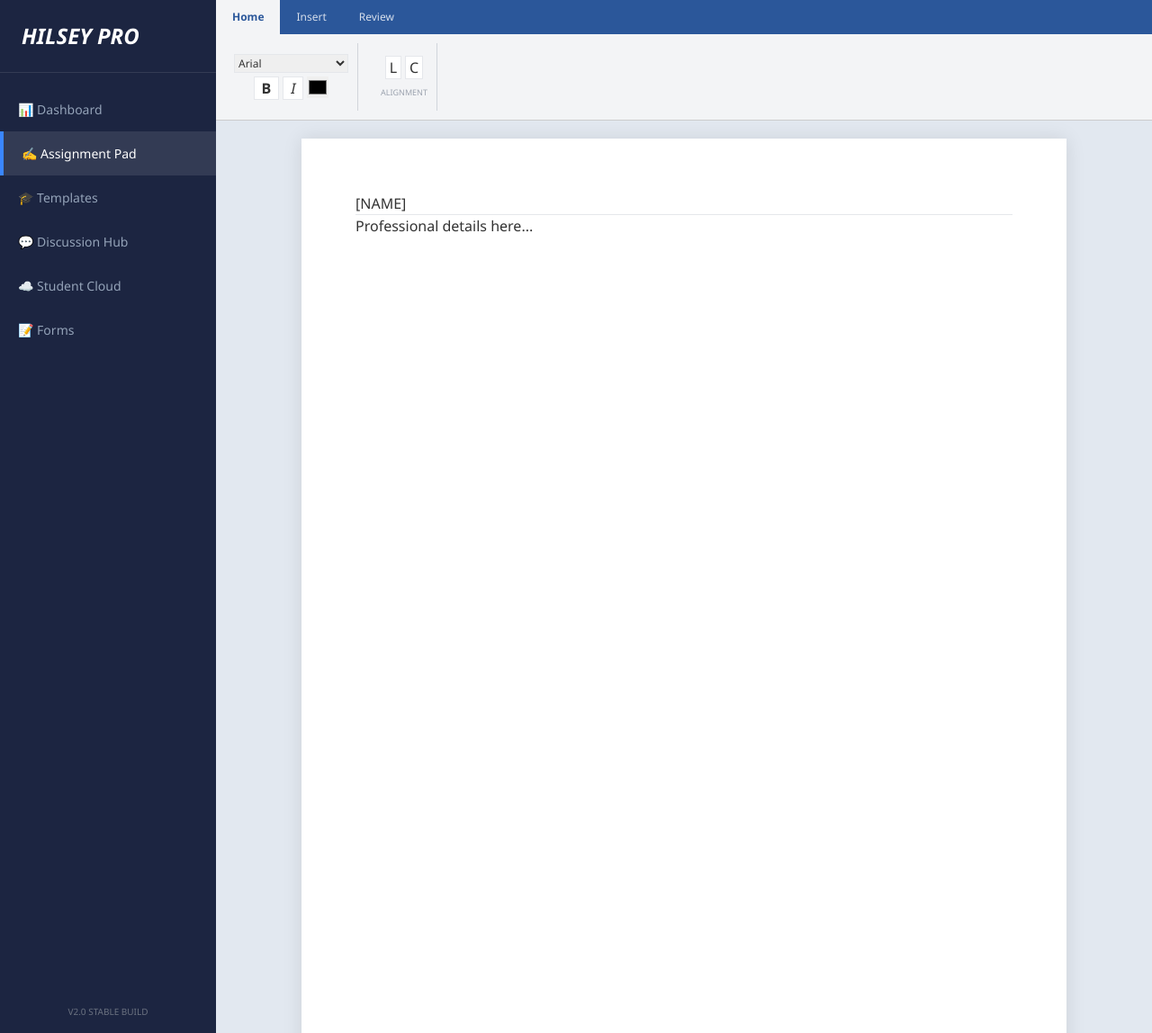
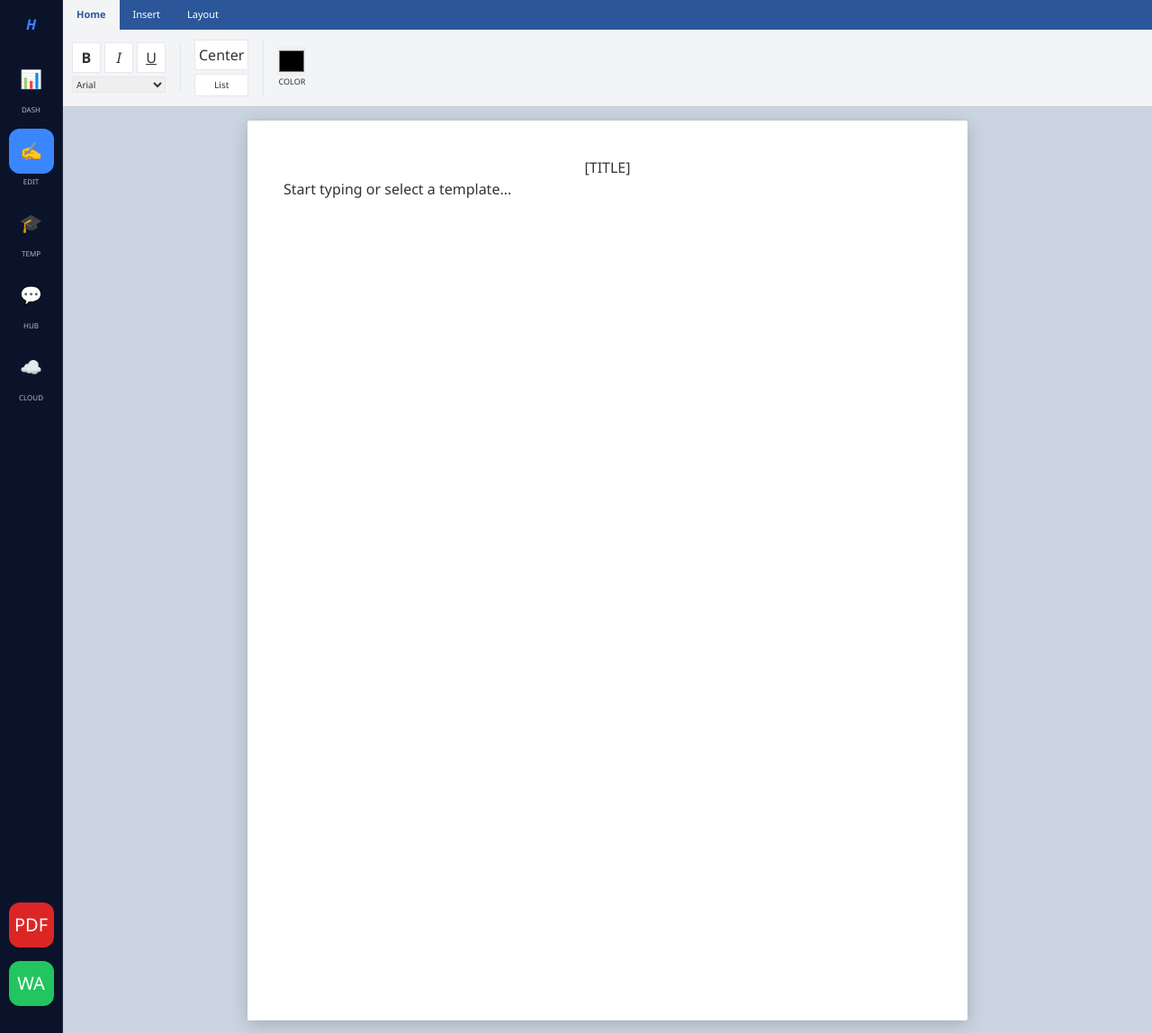
Before and after one commit to hilsey-pro/poulbilliards, a Flask app: page / in a window 1280 px wide. Shown: the whole page at 90% size. Run offline with Flask 3, Linux system fonts and the light colour scheme; the visitor is signed in with stand-in values (Sample User, id 1); some libraries are stand-ins or nearby versions.

Commit message:
Update index.html

```diff
--- a/templates/index.html
+++ b/templates/index.html
@@ -3,138 +3,147 @@
 <head>
     <meta charset="UTF-8">
     <meta name="viewport" content="width=device-width, initial-scale=1.0">
-    <title>Hilsey Pro | Master Workstation</title>
+    <title>Hilsey Pro | Permanent Navigation</title>
     <script src="https://cdn.tailwindcss.com"></script>
     <script src="https://cdnjs.cloudflare.com/ajax/libs/html2pdf.js/0.10.1/html2pdf.bundle.min.js"></script>
     <style>
-        :root { --word-blue: #2b579a; --ribbon-grey: #f3f4f6; --sidebar-dark: #1c2541; }
+        :root { --word-blue: #2b579a; --ribbon-grey: #f3f4f6; --hilsey-dark: #0b132b; }
+
         body { background: #0f172a; color: #333; display: flex; height: 100vh; overflow: hidden; font-family: 'Segoe UI', sans-serif; }
 
-        /* SIDEBAR - Fixed & Scrollable */
-        .sidebar { width: 240px; background: var(--sidebar-dark); flex-shrink: 0; color: white; display: flex; flex-direction: column; overflow-y: auto; }
-        .nav-link { display: flex; align-items: center; gap: 12px; padding: 14px 20px; color: #94a3b8; transition: 0.2s; font-size: 14px; }
-        .nav-link:hover, .nav-link.active { background: rgba(255,255,255,0.1); color: white; border-left: 4px solid #3A86FF; }
-
-        /* RIBBON */
-        .ribbon-container { width: 100%; background: var(--ribbon-grey); border-bottom: 1px solid #ccc; z-index: 1000; overflow-x: auto; }
-        .ribbon-tabs { background: var(--word-blue); display: flex; min-width: max-content; }
-        .tab { padding: 10px 18px; color: white; font-size: 12px; cursor: pointer; opacity: 0.8; }
-        .tab.active { background: var(--ribbon-grey); color: var(--word-blue); opacity: 1; font-weight: bold; }
-
-        .ribbon-content { display: none; padding: 10px; gap: 15px; align-items: center; height: 95px; background: var(--ribbon-grey); min-width: max-content; }
-        .ribbon-content.active { display: flex; }
-        .tool-group { display: flex; flex-direction: column; align-items: center; border-right: 1px solid #d1d5db; padding: 0 10px; height: 100%; justify-content: center; }
-
-        /* PAPER VIEWPORT */
-        #viewport { flex: 1; overflow-y: auto; display: flex; flex-direction: column; align-items: center; padding: 20px; background: #e2e8f0; position: relative; }
-        #paper {
-            background: white; width: 100%; max-width: 850px; min-height: 1100px;
-            padding: 60px; box-shadow: 0 0 20px rgba(0,0,0,0.1); outline: none;
+        /* PERMANENT LEFT RAIL - Visible on PC and Phone */
+        .left-rail {
+            width: 70px;
+            background: var(--hilsey-dark);
+            flex-shrink: 0;
+            display: flex;
+            flex-direction: column;
+            align-items: center;
+            padding: 15px 0;
+            border-right: 1px solid rgba(255,255,255,0.1);
+            z-index: 5000;
         }
 
-        /* MOBILE BOTTOM ACTIONS - Fixed for Phone Users */
-        .mobile-actions {
-            position: fixed; bottom: 20px; right: 20px; display: none;
-            flex-direction: column; gap: 10px; z-index: 2000;
+        .rail-btn {
+            width: 50px; height: 50px;
+            display: flex; align-items: center; justify-content: center;
+            color: #94a3b8; font-size: 20px; border-radius: 12px;
+            margin-bottom: 15px; transition: 0.2s; cursor: pointer;
+            text-decoration: none;
         }
-        .fab { width: 56px; height: 56px; border-radius: 50%; display: flex; align-items: center; justify-content: center; color: white; box-shadow: 0 4px 10px rgba(0,0,0,0.3); border: none; cursor: pointer; }
+        .rail-btn:hover, .rail-btn.active { background: #3a86ff; color: white; }
+        .rail-label { font-size: 8px; color: white; text-align: center; margin-top: -12px; margin-bottom: 15px; opacity: 0.7; }
 
-        @media (max-width: 768px) {
-            .sidebar { display: none; } /* Hide sidebar on small phones to save space */
-            .mobile-actions { display: flex; } /* Show quick buttons on phone */
-            #paper { padding: 30px; }
+        /* Main Content Area */
+        .main-wrapper { flex: 1; display: flex; flex-direction: column; overflow: hidden; }
+
+        /* WORD RIBBON (Scrolls sideways on phone) */
+        .ribbon-container { width: 100%; background: var(--ribbon-grey); border-bottom: 1px solid #ccc; overflow-x: auto; flex-shrink: 0; }
+        .ribbon-tabs { background: var(--word-blue); display: flex; min-width: max-content; }
+        .tab { padding: 8px 15px; color: white; font-size: 11px; cursor: pointer; }
+        .tab.active { background: var(--ribbon-grey); color: var(--word-blue); font-weight: bold; }
+
+        .ribbon-content { display: none; padding: 10px; gap: 15px; align-items: center; height: 85px; background: var(--ribbon-grey); min-width: max-content; }
+        .ribbon-content.active { display: flex; }
+
+        /* THE PAPER */
+        #viewport { flex: 1; overflow-y: auto; display: flex; flex-direction: column; align-items: center; padding: 15px; background: #cbd5e1; }
+        #paper {
+            background: white; width: 100%; max-width: 800px; min-height: 1000px;
+            padding: 40px; box-shadow: 0 4px 20px rgba(0,0,0,0.2); outline: none; border-radius: 2px;
+        }
+
+        /* Responsive adjustments */
+        @media (max-width: 600px) {
+            .left-rail { width: 60px; }
+            .rail-btn { width: 40px; height: 40px; font-size: 18px; }
+            #paper { padding: 20px; font-size: 14px; }
         }
     </style>
 </head>
 <body>
 
-    <div class="sidebar">
-        <div class="p-6 text-2xl font-black italic border-b border-white/10">HILSEY PRO</div>
-        <nav class="mt-4 flex-1">
-            <a href="/dashboard" class="nav-link">📊 Dashboard</a>
-            <a href="/" class="nav-link active">✍️ Assignment Pad</a>
-            <a href="/templates" class="nav-link">🎓 Templates</a>
-            <a href="/hub" class="nav-link">💬 Discussion Hub</a>
-            <a href="/cloud" class="nav-link">☁️ Student Cloud</a>
-            <a href="/forms" class="nav-link">📝 Forms</a>
-        </nav>
-        <div class="p-4 text-[10px] text-gray-500 text-center uppercase">v2.0 Stable Build</div>
+    <div class="left-rail">
+        <div class="font-black italic text-blue-500 mb-6">H</div>
+
+        <a href="/dashboard" class="rail-btn" title="Dashboard">📊</a>
+        <div class="rail-label">DASH</div>
+
+        <a href="/" class="rail-btn active" title="Editor">✍️</a>
+        <div class="rail-label">EDIT</div>
+
+        <a href="/templates" class="rail-btn" title="Templates">🎓</a>
+        <div class="rail-label">TEMP</div>
+
+        <a href="/hub" class="rail-btn" title="Discussion Hub">💬</a>
+        <div class="rail-label">HUB</div>
+
+        <a href="/cloud" class="rail-btn" title="Cloud Storage">☁️</a>
+        <div class="rail-label">CLOUD</div>
+
+        <div class="mt-auto"></div> <button onclick="savePDF()" class="rail-btn bg-red-600 text-white" title="Download PDF">PDF</button>
+        <button onclick="shareWA()" class="rail-btn bg-green-500 text-white" title="Share WhatsApp">WA</button>
     </div>
 
-    <div class="flex-1 flex flex-col overflow-hidden">
+    <div class="main-wrapper">
         <div class="ribbon-container">
             <div class="ribbon-tabs">
-                <div class="tab active" onclick="tab(event, 'home')">Home</div>
-                <div class="tab" onclick="tab(event, 'insert')">Insert</div>
-                <div class="tab" onclick="tab(event, 'review')">Review</div>
+                <div class="tab active" onclick="switchTab(event, 'home')">Home</div>
+                <div class="tab" onclick="switchTab(event, 'insert')">Insert</div>
+                <div class="tab" onclick="switchTab(event, 'layout')">Layout</div>
             </div>
 
             <div id="home" class="ribbon-content active">
-                <div class="tool-group">
-                    <select onchange="cmd('fontName', this.value)" class="text-xs border mb-1"><option>Arial</option><option>Times New Roman</option></select>
-                    <div class="flex gap-1">
-                        <button onclick="cmd('bold')" class="font-bold px-2 border bg-white">B</button>
-                        <button onclick="cmd('italic')" class="italic px-2 border bg-white">I</button>
-                        <input type="color" onchange="cmd('foreColor', this.value)" class="w-6 h-6 p-0">
+                <div class="flex flex-col border-r pr-4">
+                    <div class="flex gap-1 mb-1">
+                        <button onclick="cmd('bold')" class="border p-1 bg-white font-bold w-8">B</button>
+                        <button onclick="cmd('italic')" class="border p-1 bg-white italic w-8">I</button>
+                        <button onclick="cmd('underline')" class="border p-1 bg-white underline w-8">U</button>
                     </div>
+                    <select onchange="cmd('fontName', this.value)" class="text-[10px] border"><option>Arial</option><option>Georgia</option></select>
                 </div>
-                <div class="tool-group">
-                    <div class="flex gap-1">
-                        <button onclick="cmd('justifyLeft')" class="px-1 border bg-white">L</button>
-                        <button onclick="cmd('justifyCenter')" class="px-1 border bg-white">C</button>
-                    </div>
-                    <span class="text-[9px] mt-2 uppercase text-gray-400">Alignment</span>
+                <div class="flex flex-col border-r pr-4">
+                    <button onclick="cmd('justifyCenter')" class="border p-1 bg-white mb-1">Center</button>
+                    <button onclick="cmd('insertUnorderedList')" class="border p-1 bg-white text-[10px]">List</button>
+                </div>
+                <div class="flex flex-col items-center">
+                    <input type="color" onchange="cmd('foreColor', this.value)" class="w-8 h-8">
+                    <span class="text-[9px]">COLOR</span>
                 </div>
             </div>
 
             <div id="insert" class="ribbon-content">
-                <div class="tool-group">
-                    <button onclick="document.getElementById('picIn').click()" class="flex flex-col items-center">
-                        <span class="text-xl">🖼️</span>
-                        <span class="text-[10px] font-bold">PICTURES</span>
-                    </button>
-                    <input type="file" id="picIn" class="hidden" accept="image/*" onchange="addPic(this)">
-                </div>
-                <div class="tool-group">
-                    <button onclick="cmd('insertHorizontalRule')" class="text-xl">➖</button>
-                    <span class="text-[10px]">DIVIDER</span>
-                </div>
-            </div>
-
-            <div id="review" class="ribbon-content">
-                <div class="tool-group">
-                    <button onclick="savePDF()" class="bg-red-600 text-white px-3 py-1 rounded text-xs font-bold">SAVE PDF</button>
-                    <button onclick="shareWA()" class="bg-green-600 text-white px-3 py-1 rounded text-xs font-bold mt-1">WHATSAPP</button>
-                </div>
+                <button onclick="document.getElementById('fileIn').click()" class="flex flex-col items-center p-2 border bg-white rounded">
+                    <span>🖼️</span><span class="text-[9px]">PICTURE</span>
+                </button>
+                <input type="file" id="fileIn" class="hidden" accept="image/*" onchange="addImg(this)">
+                <button onclick="cmd('insertHorizontalRule')" class="p-2 border bg-white rounded">➖ Line</button>
             </div>
         </div>
 
         <div id="viewport">
             <div id="paper" contenteditable="true" spellcheck="false">
-                </div>
+                <h1 style="text-align:center;">[TITLE]</h1>
+                <p>Start typing or select a template...</p>
+            </div>
         </div>
-    </div>
-
-    <div class="mobile-actions">
-        <button onclick="savePDF()" class="fab bg-red-600" title="Download PDF">PDF</button>
-        <button onclick="shareWA()" class="fab bg-green-500" title="Share to WhatsApp">WA</button>
     </div>
 
     <script>
         function cmd(n, v=null) { document.execCommand(n, false, v); }
 
-        function tab(e, id) {
+        function switchTab(e, id) {
             document.querySelectorAll('.ribbon-content').forEach(c => c.classList.remove('active'));
             document.querySelectorAll('.tab').forEach(t => t.classList.remove('active'));
             document.getElementById(id).classList.add('active');
             e.currentTarget.classList.add('active');
         }
 
-        function addPic(input) {
+        function addImg(input) {
             if (input.files && input.files[0]) {
                 const reader = new FileReader();
                 reader.onload = (e) => {
-                    cmd('insertHTML', `<img src="${e.target.result}" style="max-width:100%; margin:10px 0;">`);
+                    cmd('insertHTML', `<img src="${e.target.result}" style="max-width:100%; margin:10px 0; border-radius:4px;">`);
                 };
                 reader.readAsDataURL(input.files[0]);
             }
@@ -150,15 +159,13 @@
             window.open(`https://wa.me/?text=${encodeURIComponent(text)}`, '_blank');
         }
 
-        // LOAD TEMPLATE
+        // AUTO-LOAD TEMPLATE TEXT
         window.onload = function() {
             const params = new URLSearchParams(window.location.search);
-            const t = params.get('template') || 'modern';
-            const lib = {
-                'modern': `<h1>[NAME]</h1><hr><p>Professional details here...</p>`,
-                'proposal': `<h1 style="color:#2b579a">PROJECT PROPOSAL</h1><p>Objectives...</p>`
-            };
-            document.getElementById('paper').innerHTML = lib[t] || lib['modern'];
+            const t = params.get('template');
+            if(t === 'modern') {
+                document.getElementById('paper').innerHTML = `<h1>[NAME]</h1><hr><p>Professional experience here...</p>`;
+            }
         };
     </script>
 </body>
```
